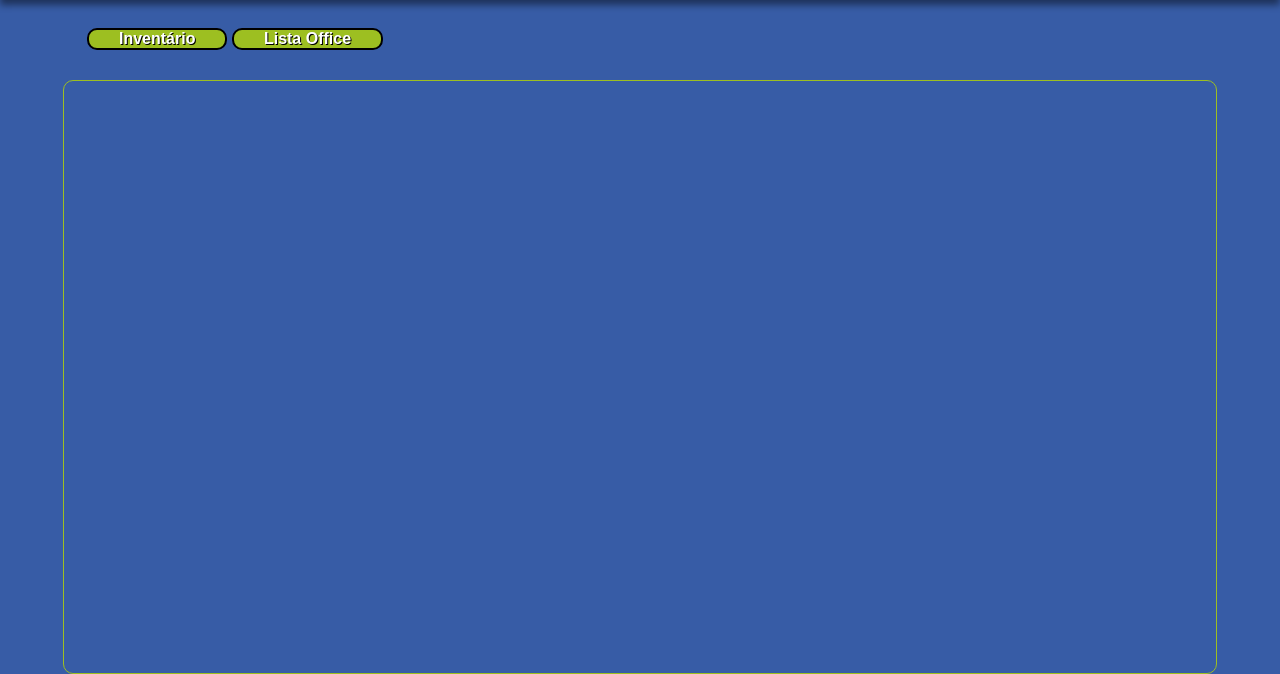
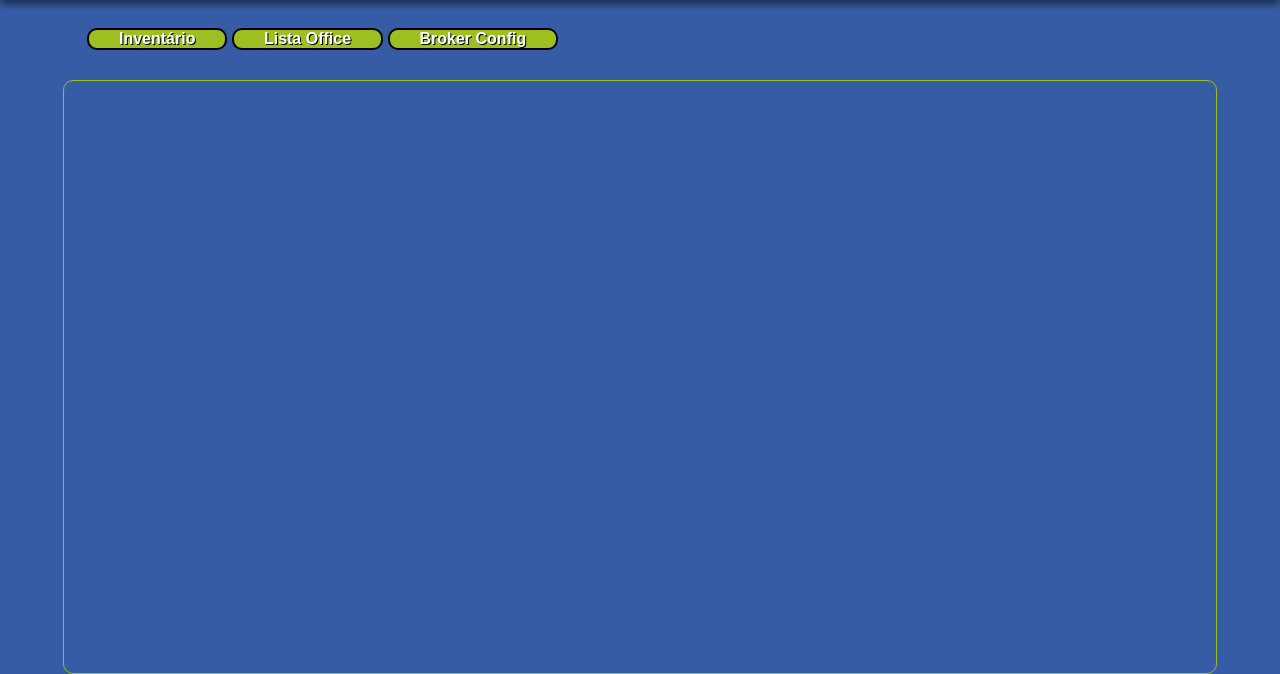
Before and after one commit to leonardowallace/projeto-workspace, a plain HTML site: page planilhas.html in a window 1280 px wide. Shown: the part 193-867 px from the top of the page. Drawn offline with Linux system fonts and the light colour scheme.

Commit message:
Update planilhas.html

```diff
--- a/planilhas.html
+++ b/planilhas.html
@@ -21,6 +21,7 @@
     <ul>
         <li><a href="https://docs.google.com/spreadsheets/d/1vNRidGoe-U38nulWFm9MMWzL-mCXh5w7JtUTRCB1iWA/edit#gid=1157192355" target="frame">Inventário</a></li>
         <li><a href="https://docs.google.com/spreadsheets/d/14w1sOH9Wn8Hvj4fwCaA_9yWMBeGNIxBw/edit#gid=1092103911" target="frame">Lista Office</a></li>
+        <li><a href="https://docs.google.com/spreadsheets/d/1-PIuccJQ8XA42KS_g7OWZNqE7Pg9JTaA/edit#gid=707130222">Broker Config</a></li>
     </ul>
     <iframe name="frame" src="" frameborder="0"></iframe>
     </body>
```
